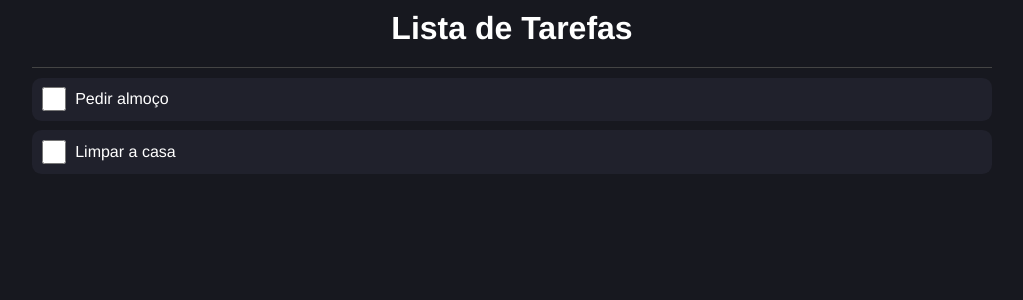
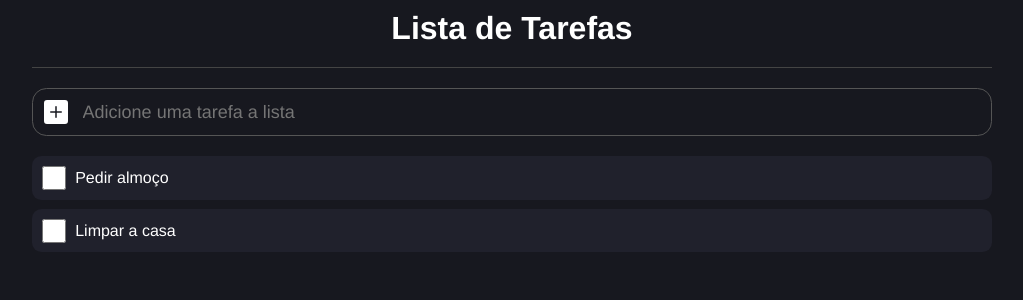
Before and after one commit to LucasMorais1998/react-to-do-list, a React (Vite) app: page / in a window 1280 px wide. Shown: the top 300 px of the page, without its empty margins (128-1151 px from the left). Built offline with nearby package versions, Linux system fonts and the light colour scheme.

Commit message:
add AddArea style

```diff
--- a/src/components/AddArea/index.tsx
+++ b/src/components/AddArea/index.tsx
@@ -1,10 +1,17 @@
 import { BsFillPlusSquareFill } from "react-icons/bs";
+
 import { Container } from "./style";
 
 const AddArea = () => {
   return (
     <Container>
-      <div className="image"></div>
+      <div className="add-icon">
+        <BsFillPlusSquareFill />
+      </div>
+      <input
+        type="text"
+        placeholder="Adicione uma tarefa a lista"
+      />
     </Container>
   );
 };
--- a/src/components/AddArea/style.ts
+++ b/src/components/AddArea/style.ts
@@ -1,3 +1,33 @@
 import styled from "styled-components";
 
-export const Container = styled.div``;
+export const Container = styled.div`
+  display: flex;
+  align-items: center;
+
+  border: 1px solid #555;
+  border-radius: 0.9rem;
+  padding: 0.7rem;
+  margin: 1.25rem 0;
+
+  .add-icon {
+    display: flex;
+    margin-right: 0.9rem;
+    font-size: 1.5rem;
+    color: var(--secondary-color);
+    cursor: pointer;
+    transition: color ease 0.3s;
+
+    &:hover {
+      color: var(--primary-color);
+    }
+  }
+
+  input {
+    flex: 1;
+    font-size: 1.125rem;
+    border: 0;
+    background: transparent;
+    outline: none;
+    color: var(--secondary-color);
+  }
+`;
```
